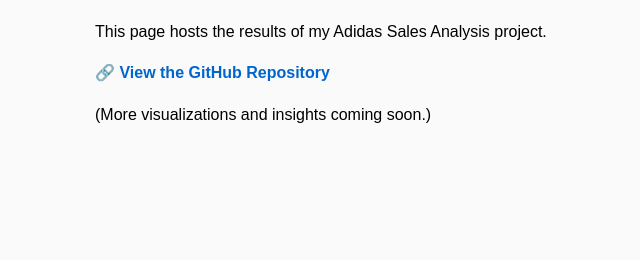
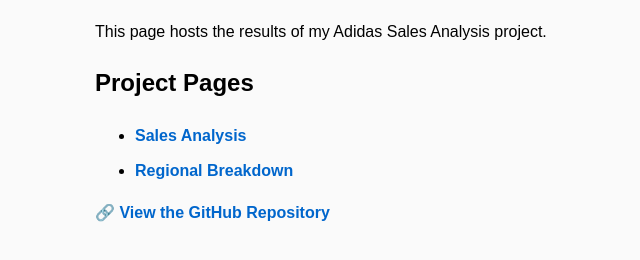
Before and after one commit to elisaduan2005/Adidas-Sales-Analysis, a plain HTML site: page index.html in a window 1280 px wide. Shown: the part 94-354 px from the top of the page, without its empty margins (145-785 px from the left). Drawn offline with Linux system fonts and the light colour scheme.

Commit message:
Update index.html

```diff
--- a/index.html
+++ b/index.html
@@ -26,6 +26,12 @@
       max-width: 800px;
       margin: auto;
     }
+    ul {
+      margin-top: 20px;
+    }
+    li {
+      margin-bottom: 10px;
+    }
   </style>
 </head>
 
@@ -37,15 +43,25 @@
       This page hosts the results of my Adidas Sales Analysis project.
     </p>
 
+    <h2>Project Pages</h2>
+    <ul>
+      <li>
+        <a href="sales_analysis.html">
+          Sales Analysis
+        </a>
+      </li>
+      <li>
+        <a href="regional_breakdown.html">
+          Regional Breakdown
+        </a>
+      </li>
+    </ul>
+
     <p>
       🔗 <a href="https://github.com/elisaduan2005/Adidas-Sales-Analysis" target="_blank">
         View the GitHub Repository
       </a>
     </p>
-
-    <p>
-      (More visualizations and insights coming soon.)
-    </p>
   </div>
 </body>
 </html>
```
